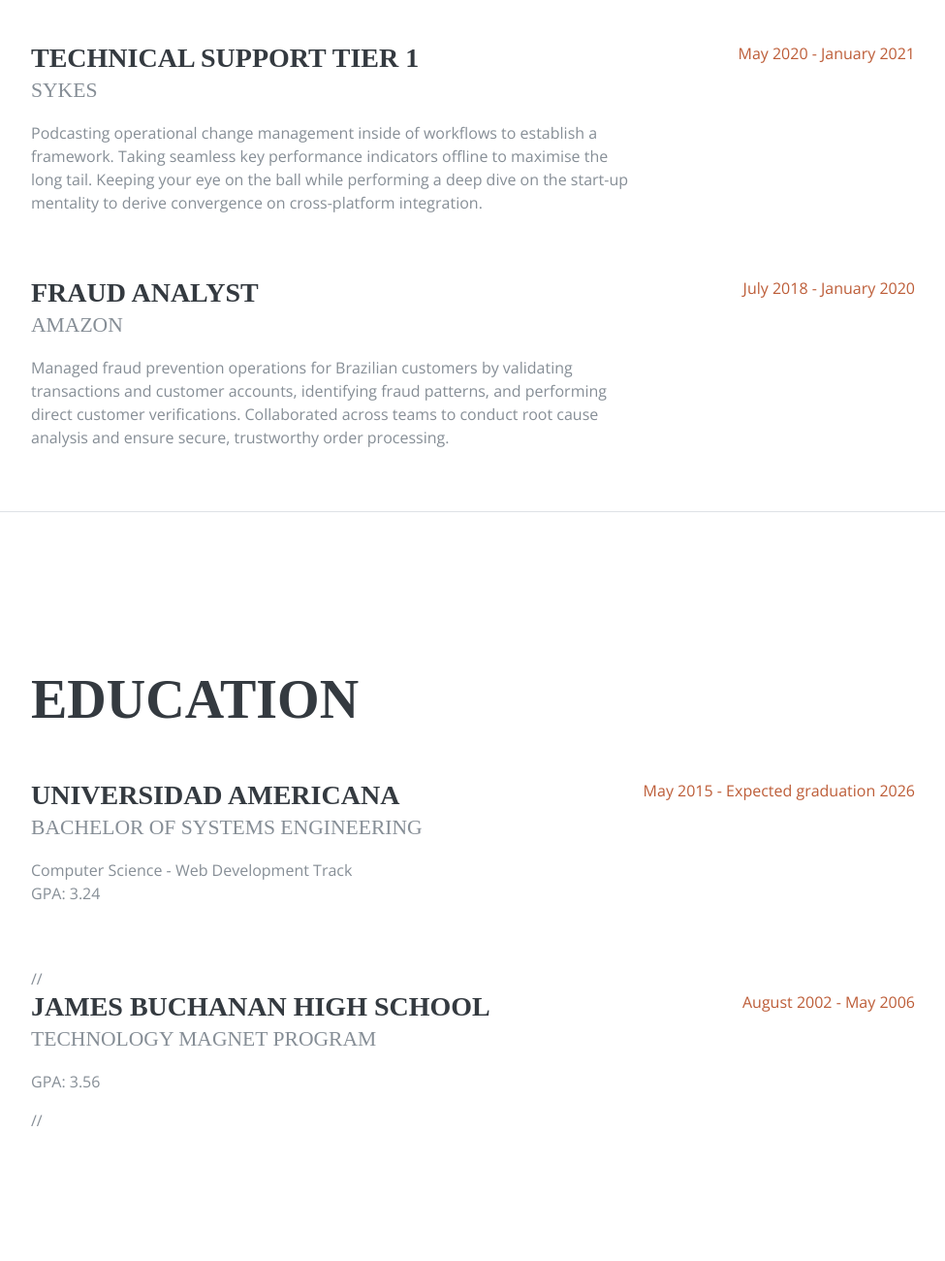
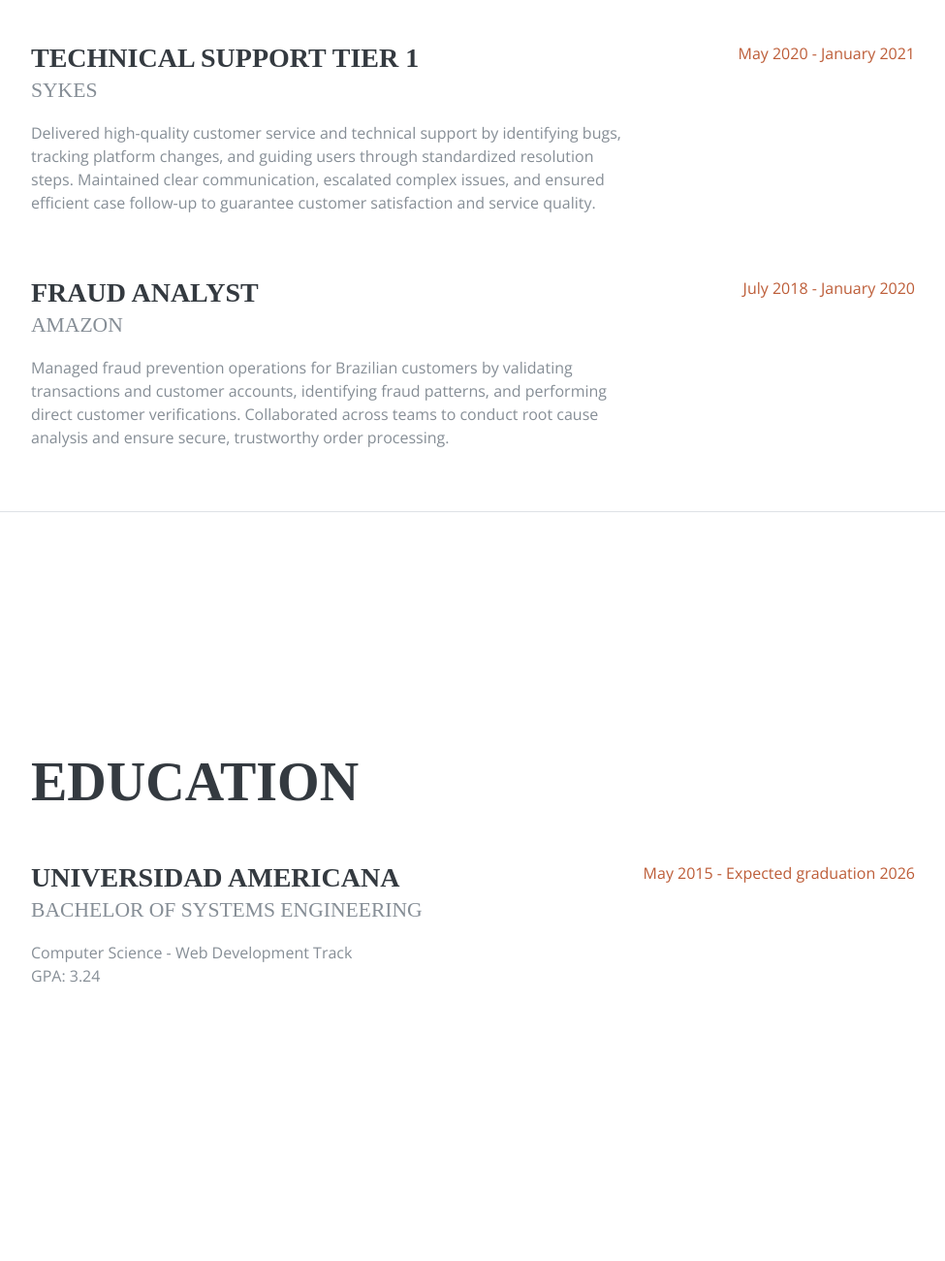
Before and after one commit to dachabeicr/dachabeicr.github.io, a plain HTML site: page index.html in a window 1280 px wide. Shown: the part 1500-2800 px from the top of the page at 97% size, without its empty margins (288-1263 px from the left). Drawn offline with nearby package versions, Linux system fonts and the light colour scheme; a web font is replaced by a local one.

Commit message:
Update index.html

```diff
--- a/index.html
+++ b/index.html
@@ -139,7 +139,7 @@
             <div class="resume-content mr-auto">
               <h3 class="mb-0">Technical Support tier 1</h3>
               <div class="subheading mb-3">Sykes</div>
-              <p>Podcasting operational change management inside of workflows to establish a framework. Taking seamless key performance indicators offline to maximise the long tail. Keeping your eye on the ball while performing a deep dive on the start-up mentality to derive convergence on cross-platform integration.</p>
+              <p>      Delivered high-quality customer service and technical support by identifying bugs, tracking platform changes, and guiding users through standardized resolution steps. Maintained clear communication, escalated complex issues, and ensured efficient case follow-up to guarantee customer satisfaction and service quality.</p>
             </div>
             <div class="resume-date text-md-right">
               <span class="text-primary">May 2020 - January 2021</span>
@@ -176,17 +176,6 @@
               <span class="text-primary">May 2015 - Expected graduation 2026</span>
             </div>
           </div>
-
-          //<div class="resume-item d-flex flex-column flex-md-row">
-            <div class="resume-content mr-auto">
-              <h3 class="mb-0">James Buchanan High School</h3>
-              <div class="subheading mb-3">Technology Magnet Program</div>
-              <p>GPA: 3.56</p>
-            </div>
-            <div class="resume-date text-md-right">
-              <span class="text-primary">August 2002 - May 2006</span>
-            </div>
-          </div>//
 
         </div>
       </section>
```
